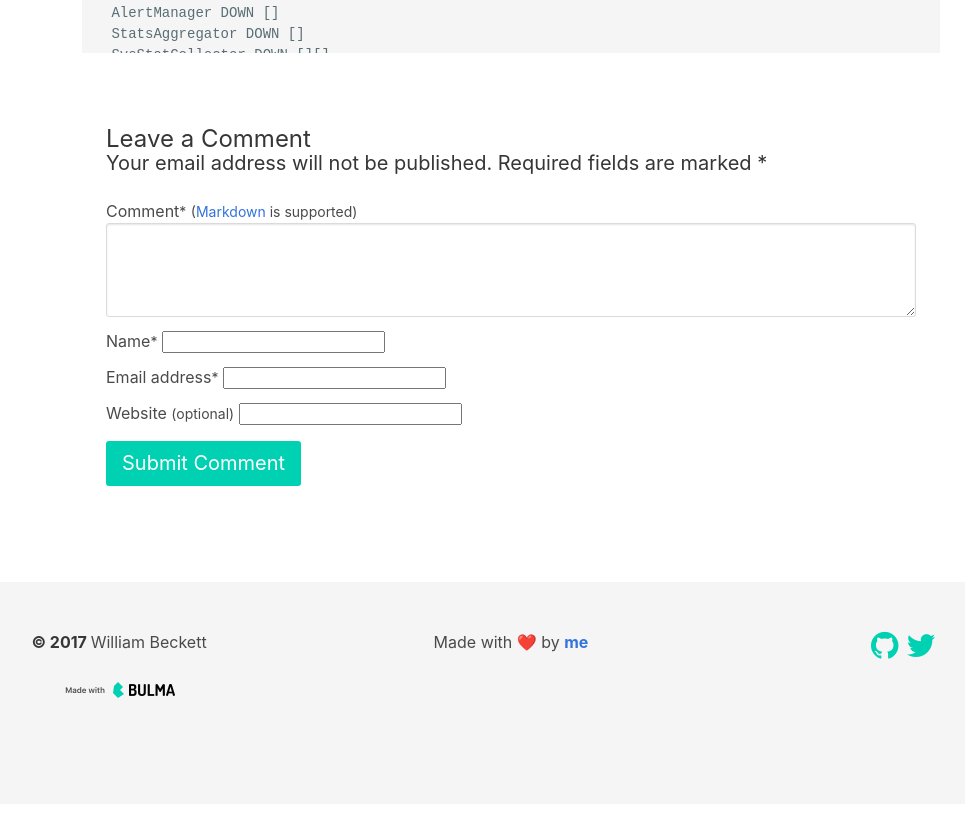
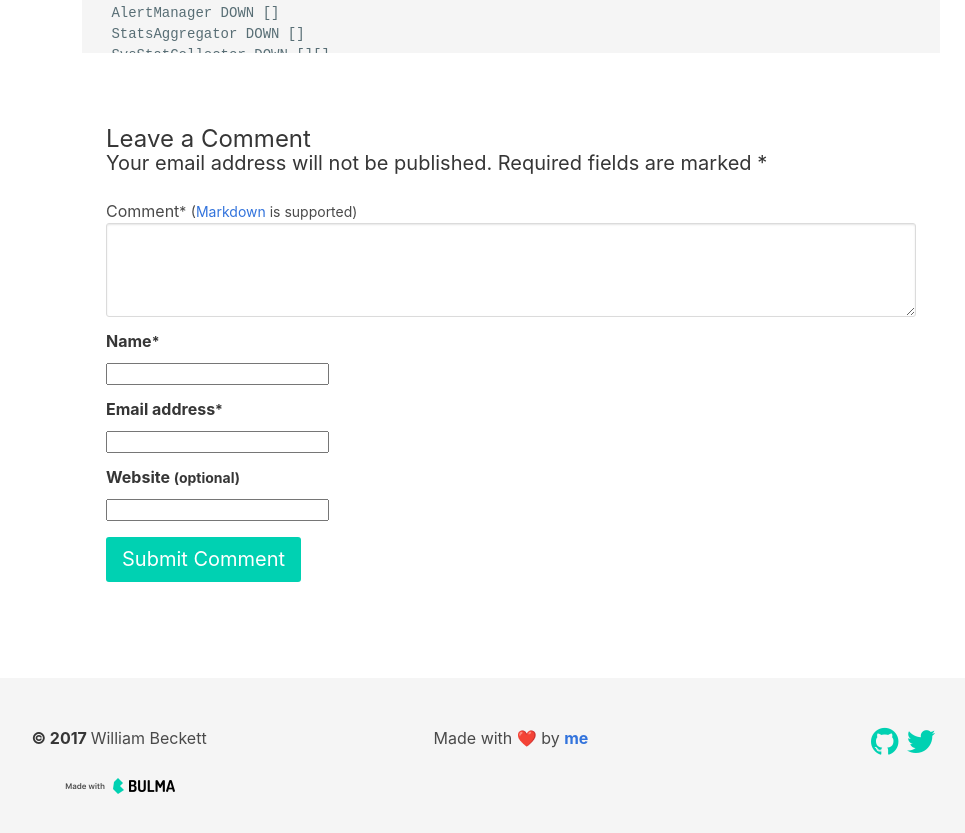
Before and after one commit to wjbeckett/blog, a Jekyll site: the page built from _posts/2017-07-20-stopping-nutanix-cluster.md, in a window 1280 px wide and 900 px high, scrolled down 677 px. Shown: the top 833 px of the window, without its empty margins (129-1094 px from the left). Built offline with Jekyll 4.4.1, drawn with Linux system fonts in a browser that asks for light colours; before the commit the page ends 1481 px from its top, so only the background shows below that.

Commit message:
updated form styling.

```diff
--- a/_includes/post_comments.html
+++ b/_includes/post_comments.html
@@ -28,16 +28,22 @@
         <textarea class="textarea" type="text" rows="3" id="comment-form-message" name="fields[message]" tabindex="1"></textarea>
       </div>
       <div class="field">
-        <label for="comment-form-name">Name<small class="required">*</small></label>
-        <input type="text" id="comment-form-name" name="fields[name]" tabindex="2" />
+        <label class="label" for="comment-form-name">Name<small class="required">*</small></label>
+        <div class="control">
+            <input type="text" id="comment-form-name" name="fields[name]" tabindex="2" />
+        </div>
       </div>
       <div class="field">
-        <label for="comment-form-email">Email address<small class="required">*</small></label>
-        <input type="email" id="comment-form-email" name="fields[email]" tabindex="3" />
+        <label class="label" for="comment-form-email">Email address<small class="required">*</small></label>
+        <div class="control">
+            <input type="email" id="comment-form-email" name="fields[email]" tabindex="3" />
+        </div>
       </div>
       <div class="field">
-        <label for="comment-form-url">Website <small>(optional)</small></label>
-        <input type="url" id="comment-form-url" name="fields[url]" tabindex="4"/>
+        <label class="label" for="comment-form-url">Website <small>(optional)</small></label>
+        <div class="control">
+            <input type="url" id="comment-form-url" name="fields[url]" tabindex="4"/>
+        </div>
       </div>
       <div class="field" class="hidden">
         <input type="hidden" name="options[slug]" value="{{ page.slug }}">
```
